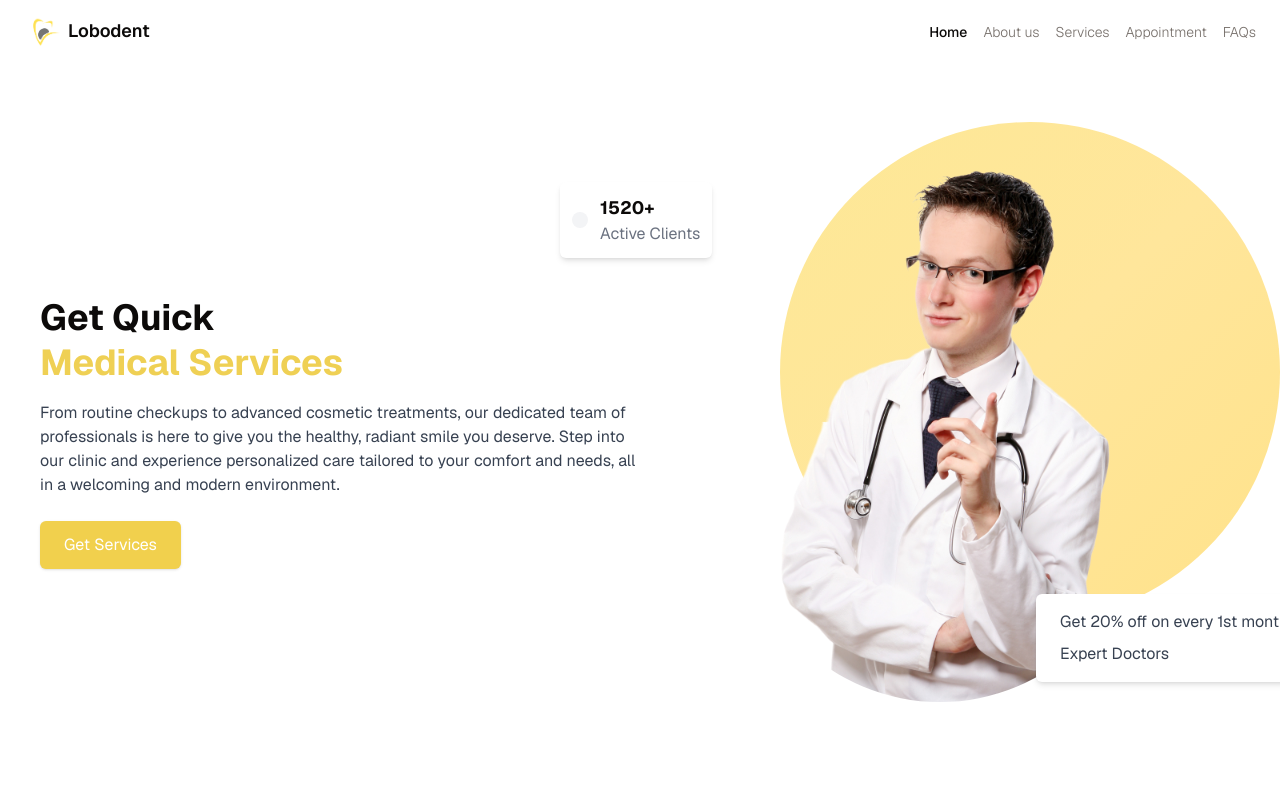
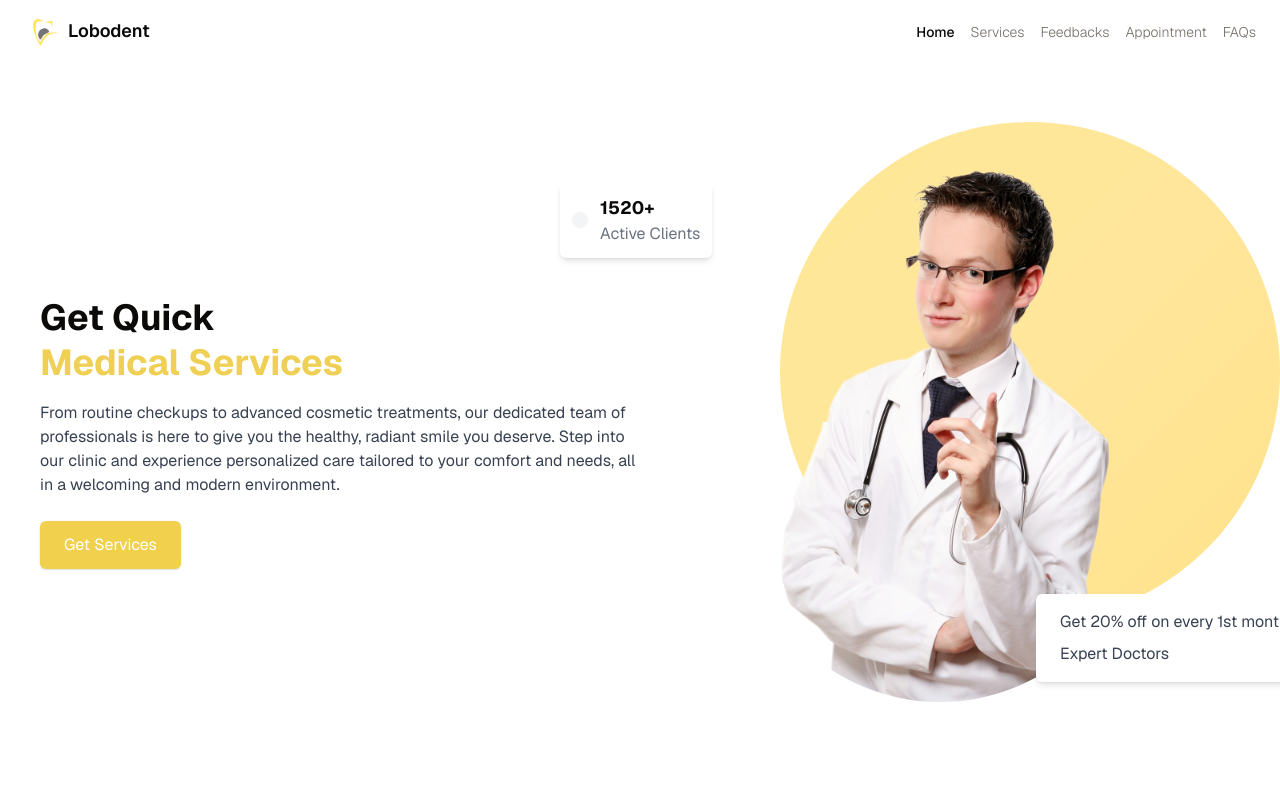
Before and after one commit to mikkouson/Dental-Clinic-Appointment-Landing-Page, a Next.js app: page / in a window 1280 px wide. Shown: the top 800 px of the page. Built offline with nearby package versions, Linux system fonts and the light colour scheme.

Commit message:
updated navigation

```diff
--- a/app/layout.tsx
+++ b/app/layout.tsx
@@ -51,17 +51,18 @@ export default function RootLayout({
                 <ul className="flex gap-4">
                   <li className="font-medium">
                     <small className="text-sm  leading-none ">
-                      <Link href="/">Home</Link>
+                      <Link href="#home">Home</Link>
                     </small>
                   </li>
                   <li className="text-muted-foreground">
                     <small className="text-sm font-light leading-none">
-                      <Link href="/">About us</Link>
+                    <Link href="#services">Services</Link>
                     </small>
                   </li>
                   <li className="text-muted-foreground">
                     <small className="text-sm font-light leading-none">
-                      <Link href="/">Services</Link>
+
+                      <Link href="#feedback">Feedbacks</Link>
                     </small>
                   </li>
                   <li className="text-muted-foreground">
@@ -71,7 +72,7 @@ export default function RootLayout({
                   </li>
                   <li className="text-muted-foreground">
                     <small className="text-sm font-light leading-none">
-                      <Link href="/">FAQs</Link>
+                      <Link href="#faq">FAQs</Link>
                     </small>
                   </li>
                 </ul>
--- a/components/bentogrid.tsx
+++ b/components/bentogrid.tsx
@@ -6,7 +6,7 @@ type SkeletonProps = {
 export function BentoGridDemo() {
   return (
     <div className="max-w-7xl mx-auto">
-      <div className="flex justify-between gap-4 mb-8">
+      <div id="services" className="flex justify-between gap-4 mb-8">
         <h2 className="mt-10 scroll-m-20 pb-2 text-4xl font-semibold tracking-tight transition-colors first:mt-0 ">
           Our Services
         </h2>
--- a/components/carousel.tsx
+++ b/components/carousel.tsx
@@ -13,7 +13,7 @@ import { Quote } from "lucide-react";
 
 export function CarouselSize() {
   return (
-    <div className="w-full mt-16">
+    <div id="feedback"className="w-full mt-16">
       <div className="flex justify-between gap-4 mb-">
         <h2 className="mt-10 scroll-m-20 pb-2 text-4xl font-semibold tracking-tight transition-colors first:mt-0 ">
           What do our patients say?
--- a/components/collapsible.tsx
+++ b/components/collapsible.tsx
@@ -17,7 +17,7 @@ export default function DentalClinicFAQ() {
   ];
 
   return (
-    <div className="faq-container  my-8  p-4">
+    <div id="faq" className="faq-container  my-8  p-4">
       <h2 className="text-3xl font-semibold mb-6">FAQs</h2>
       <div className="grid grid-cols-1 md:grid-cols-2 gap-6">
         {faqs.map((faq, index) => (
--- a/components/hero.tsx
+++ b/components/hero.tsx
@@ -3,7 +3,7 @@ import Image from "next/image";
 export default function Header() {
   return (
     <div className="w-full h-[calc(100vh-64px)] flex flex-col md:flex-row items-center justify-between p-4 px-6">
-      <div className="w-full md:w-1/2">
+      <div id="home" className="w-full md:w-1/2">
         <h1 className="text-4xl font-bold leading-tight mb-4">
           <span>Get Quick</span>
           <br />
```
Also changed, not shown: 1 other file (tests, documents, lock files or other folders).
